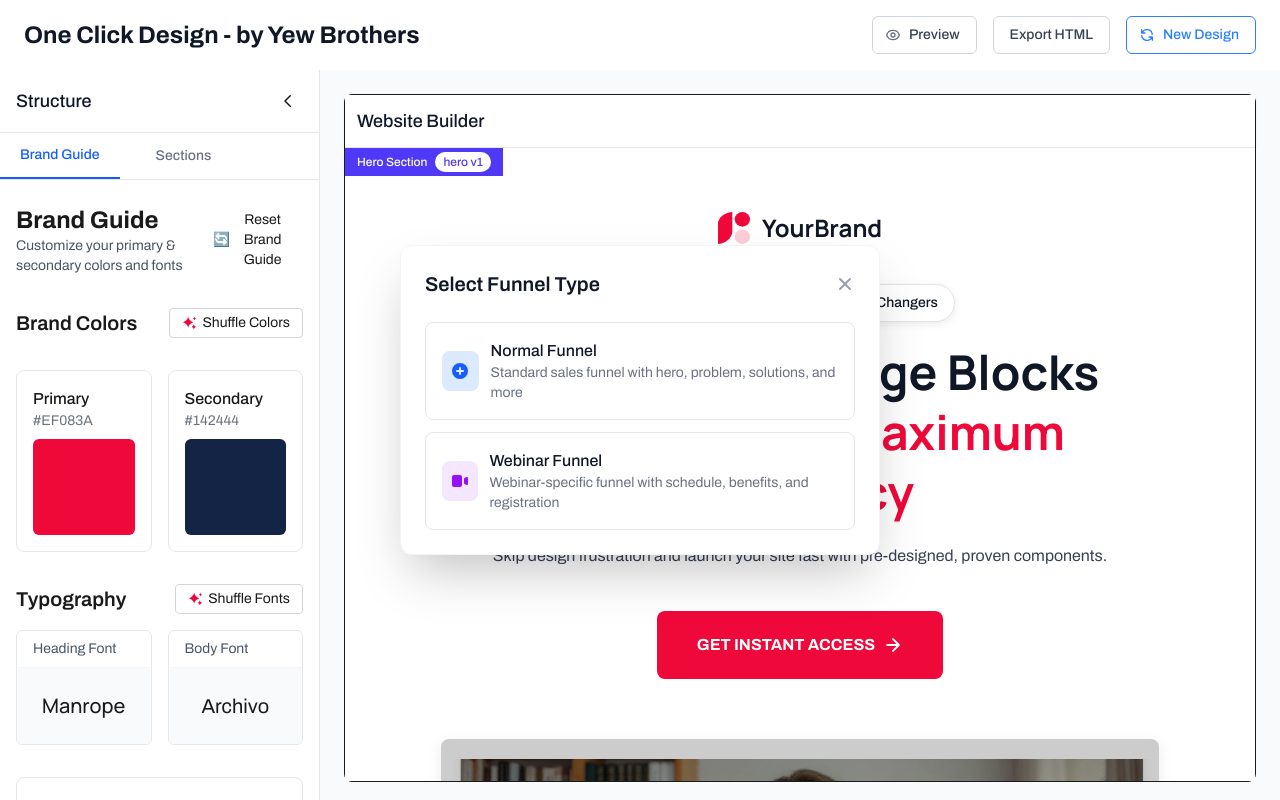
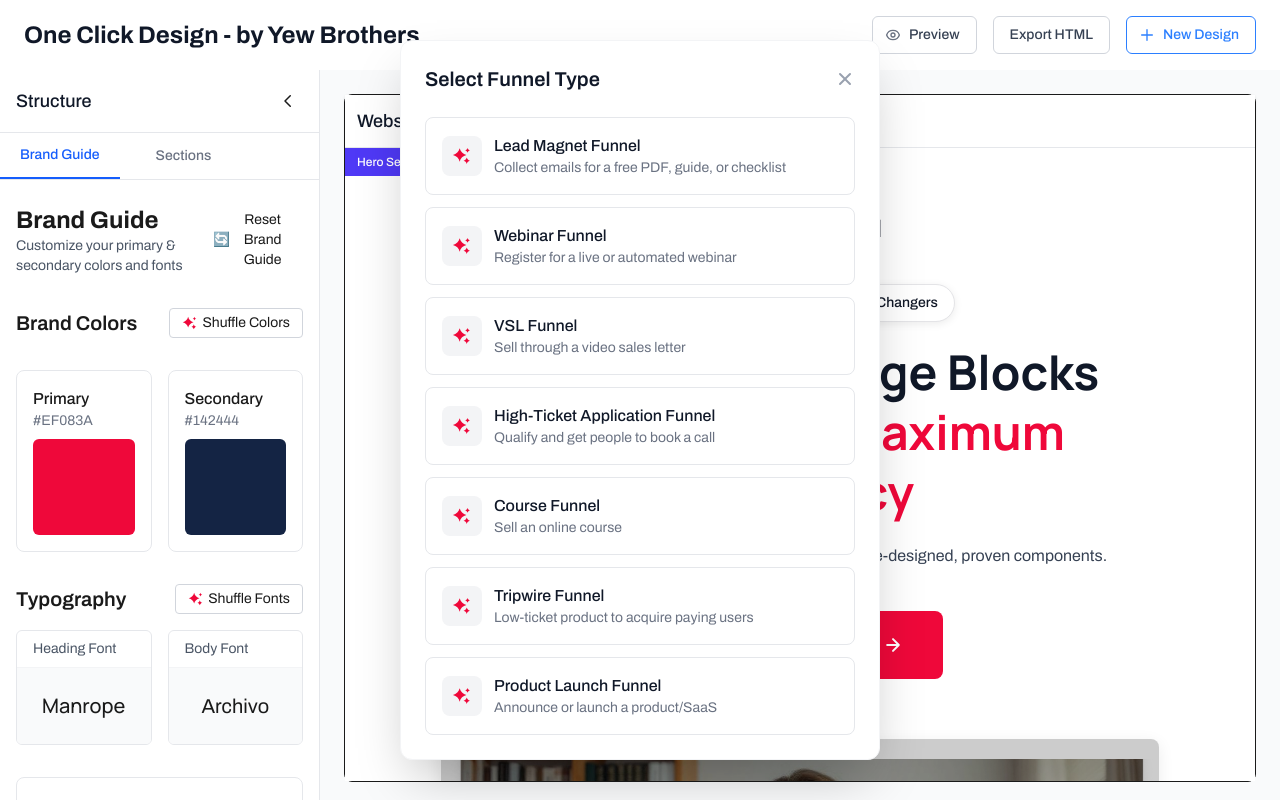
Before and after one commit to rayguang6/jackson-lego, a Next.js app: page / in a window 1280 px wide. Both pictures are taken after a click on the button "New Design". Built offline with nearby package versions, Linux system fonts and the light colour scheme.

Commit message:
add funnel type selection for new design

```diff
--- a/src/app/page.tsx
+++ b/src/app/page.tsx
@@ -45,12 +45,7 @@ export default function Home() {
             viewBox="0 0 24 24"
             stroke="currentColor"
           >
-            <path
-              strokeLinecap="round"
-              strokeLinejoin="round"
-              strokeWidth={2}
-              d="M4 4v5h.582m15.356 2A8.001 8.001 0 004.582 9m0 0H9m11 11v-5h-.581m0 0a8.003 8.003 0 01-15.357-2m15.357 2H15"
-            />
+            <path strokeLinecap="round" strokeLinejoin="round" strokeWidth={2} d="M12 4v16M4 12h16" />
           </svg>
           New Design
         </button>
--- a/src/components/FunnelSelectionDialog.tsx
+++ b/src/components/FunnelSelectionDialog.tsx
@@ -1,6 +1,8 @@
 import React from 'react';
 import { SectionType, ThemeType, VersionType, WebsiteSection } from '@/lib/types';
 import { v4 as uuidv4 } from 'uuid';
+import { StarIcon } from '@/components/template-ui/icons/StarIcon';
+import { getTemplatesForSectionType } from '@/lib/templates';
 
 interface FunnelSelectionDialogProps {
   onClose: () => void;
@@ -8,143 +10,71 @@ interface FunnelSelectionDialogProps {
 }
 
 const FunnelSelectionDialog: React.FC<FunnelSelectionDialogProps> = ({ onClose, onSelect }) => {
-  const handleSelectFunnel = (type: 'normal' | 'webinar') => {
-    let sections: WebsiteSection[] = [];
+  // Define all funnel options and their section sequences
+  const funnelDefinitions: Array<{
+    id: 'lead-magnet' | 'webinar' | 'vsl' | 'high-ticket' | 'course' | 'tripwire' | 'launch';
+    name: string;
+    desc: string;
+    sectionTypes: SectionType[];
+  }> = [
+    { id: 'lead-magnet', name: 'Lead Magnet Funnel', desc: 'Collect emails for a free PDF, guide, or checklist', sectionTypes: [
+      SectionType.S01_Hero, SectionType.S03_Problem, SectionType.S04_Solutions, SectionType.S05_FeaturesOrServices,
+      SectionType.S13_About, SectionType.S07_Testimonials, SectionType.S08_FAQ, SectionType.S16_CTA
+    ] },
+    { id: 'webinar', name: 'Webinar Funnel', desc: 'Register for a live or automated webinar', sectionTypes: [
+      SectionType.S17_WebinarHero, SectionType.S04_Solutions, SectionType.S05_FeaturesOrServices,
+      SectionType.S12_WhoIsThisFor, SectionType.S13_About, SectionType.S07_Testimonials,
+      SectionType.S08_FAQ, SectionType.S18_WebinarCTA
+    ] },
+    { id: 'vsl', name: 'VSL Funnel', desc: 'Sell through a video sales letter', sectionTypes: [
+      SectionType.S01_Hero, SectionType.S03_Problem, SectionType.S09_BeforeAfter, SectionType.S04_Solutions,
+      SectionType.S05_FeaturesOrServices, SectionType.S07_Testimonials, SectionType.S15_Guarantee, SectionType.S16_CTA
+    ] },
+    { id: 'high-ticket', name: 'High-Ticket Application Funnel', desc: 'Qualify and get people to book a call', sectionTypes: [
+      SectionType.S01_Hero, SectionType.S03_Problem, SectionType.S12_WhoIsThisFor, SectionType.S04_Solutions,
+      SectionType.S05_FeaturesOrServices, SectionType.S14_CaseStudy, SectionType.S13_About, SectionType.S08_FAQ, SectionType.S16_CTA
+    ] },
+    { id: 'course', name: 'Course Funnel', desc: 'Sell an online course', sectionTypes: [
+      SectionType.S01_Hero, SectionType.S09_BeforeAfter, SectionType.S04_Solutions, SectionType.S05_FeaturesOrServices,
+      SectionType.S12_WhoIsThisFor, SectionType.S07_Testimonials, SectionType.S08_FAQ, SectionType.S15_Guarantee, SectionType.S16_CTA
+    ] },
+    { id: 'tripwire', name: 'Tripwire Funnel', desc: 'Low-ticket product to acquire paying users', sectionTypes: [
+      SectionType.S01_Hero, SectionType.S03_Problem, SectionType.S05_FeaturesOrServices, SectionType.S07_Testimonials,
+      SectionType.S15_Guarantee, SectionType.S16_CTA
+    ] },
+    { id: 'launch', name: 'Product Launch Funnel', desc: 'Announce or launch a product/SaaS', sectionTypes: [
+      SectionType.S01_Hero, SectionType.S05_FeaturesOrServices, SectionType.S06_HowItWorks, SectionType.S13_About,
+      SectionType.S07_Testimonials, SectionType.S08_FAQ, SectionType.S16_CTA
+    ] },
+  ];
 
-    if (type === 'normal') {
-      sections = [
-        {
-          id: uuidv4(),
-          type: SectionType.S01_Hero,
-          title: 'Hero Section',
-          order: 0,
-          templateId: `${SectionType.S01_Hero}-${VersionType.v1}-${ThemeType.light}`,
-          theme: ThemeType.light,
-          content: {},
-        },
-        {
-          id: uuidv4(),
-          type: SectionType.S03_Problem,
-          title: 'Problem Section',
-          order: 1,
-          templateId: `${SectionType.S03_Problem}-${VersionType.v1}-${ThemeType.dark}`,
-          theme: ThemeType.light,
-          content: {},
-        },
-        {
-          id: uuidv4(),
-          type: SectionType.S04_Solutions,
-          title: 'Solutions Section',
-          order: 2,
-          templateId: `${SectionType.S04_Solutions}-${VersionType.v1}-${ThemeType.light}`,
-          theme: ThemeType.light,
-          content: {},
-        },
-        {
-          id: uuidv4(),
-          type: SectionType.S05_FeaturesOrServices,
-          title: 'Features Section',
-          order: 3,
-          templateId: `${SectionType.S05_FeaturesOrServices}-${VersionType.v1}-${ThemeType.light}`,
-          theme: ThemeType.light,
-          content: {},
-        },
-        {
-          id: uuidv4(),
-          type: SectionType.S06_HowItWorks,
-          title: 'How It Works Section',
-          order: 4,
-          templateId: `${SectionType.S06_HowItWorks}-${VersionType.v1}-${ThemeType.light}`,
-          theme: ThemeType.light,
-          content: {},
-        },
-        {
-          id: uuidv4(),
-          type: SectionType.S07_Testimonials,
-          title: 'Testimonials Section',
-          order: 5,
-          templateId: `${SectionType.S07_Testimonials}-${VersionType.v1}-${ThemeType.light}`,
-          theme: ThemeType.light,
-          content: {},
-        },
-        {
-          id: uuidv4(),
-          type: SectionType.S16_CTA,
-          title: 'CTA Section',
-          order: 6,
-          templateId: `${SectionType.S16_CTA}-${VersionType.v1}-${ThemeType.light}`,
-          theme: ThemeType.light,
-          content: {},
-        },
-      ];
-    } else {
-      sections = [
-        {
-          id: uuidv4(),
-          type: SectionType.S17_WebinarHero,
-          title: 'Webinar Hero Section',
-          order: 0,
-          templateId: `${SectionType.S17_WebinarHero}-${VersionType.v1}-${ThemeType.light}`,
-          theme: ThemeType.light,
-          content: {},
-        },
-        {
-          id: uuidv4(),
-          type: SectionType.S18_WebinarBenefits,
-          title: 'Webinar Benefits Section',
-          order: 1,
-          templateId: `${SectionType.S18_WebinarBenefits}-${VersionType.v1}-${ThemeType.light}`,
-          theme: ThemeType.light,
-          content: {},
-        },
-        {
-          id: uuidv4(),
-          type: SectionType.S19_WebinarFeatures,
-          title: 'Webinar Features Section',
-          order: 2,
-          templateId: `${SectionType.S19_WebinarFeatures}-${VersionType.v1}-${ThemeType.light}`,
-          theme: ThemeType.light,
-          content: {},
-        },
-        {
-          id: uuidv4(),
-          type: SectionType.S20_WebinarTestimonials,
-          title: 'Webinar Testimonials Section',
-          order: 3,
-          templateId: `${SectionType.S20_WebinarTestimonials}-${VersionType.v1}-${ThemeType.light}`,
-          theme: ThemeType.light,
-          content: {},
-        },
-        {
-          id: uuidv4(),
-          type: SectionType.S21_WebinarPricing,
-          title: 'Webinar Pricing Section',
-          order: 4,
-          templateId: `${SectionType.S21_WebinarPricing}-${VersionType.v1}-${ThemeType.light}`,
-          theme: ThemeType.light,
-          content: {},
-        },
-        {
-          id: uuidv4(),
-          type: SectionType.S22_WebinarSchedule,
-          title: 'Webinar Schedule Section',
-          order: 5,
-          templateId: `${SectionType.S22_WebinarSchedule}-${VersionType.v1}-${ThemeType.light}`,
-          theme: ThemeType.light,
-          content: {},
-        },
-        {
-          id: uuidv4(),
-          type: SectionType.S23_WebinarCTA,
-          title: 'Webinar CTA Section',
-          order: 6,
-          templateId: `${SectionType.S23_WebinarCTA}-${VersionType.v1}-${ThemeType.light}`,
-          theme: ThemeType.light,
-          content: {},
-        },
-      ];
-    }
-
+  const handleSelectFunnel = (id: typeof funnelDefinitions[number]['id']) => {
+    const def = funnelDefinitions.find(f => f.id === id);
+    if (!def) return;
+    const sections: WebsiteSection[] = def.sectionTypes.map((type, idx) => {
+      // Pick first available template variant; fallback to v1-light
+      const variants = getTemplatesForSectionType(type);
+      let templateId: string;
+      let theme: ThemeType;
+      if (variants.length > 0) {
+        // Randomly pick a variant for diversity
+        const chosen = variants[Math.floor(Math.random() * variants.length)];
+        templateId = chosen.id;
+        theme = chosen.theme;
+      } else {
+        templateId = `${type}-${VersionType.v1}-${ThemeType.light}`;
+        theme = ThemeType.light;
+      }
+      return {
+        id: uuidv4(),
+        type,
+        title: `${type.replace(/^[A-Z0-9]+_?/, '')} Section`,
+        order: idx,
+        templateId,
+        theme,
+        content: {},
+      };
+    });
     onSelect(sections);
     onClose();
   };
@@ -165,39 +95,21 @@ const FunnelSelectionDialog: React.FC<FunnelSelectionDialogProps> = ({ onClose,
         </div>
 
         <div className="space-y-3">
-          <button
-            onClick={() => handleSelectFunnel('normal')}
-            className="w-full p-4 border border-gray-200 rounded-lg hover:border-blue-500 hover:bg-blue-50 transition-all duration-200 text-left group"
-          >
-            <div className="flex items-center gap-3">
-              <div className="w-10 h-10 rounded-lg bg-blue-100 flex items-center justify-center group-hover:bg-blue-200 transition-colors">
-                <svg xmlns="http://www.w3.org/2000/svg" className="h-5 w-5 text-blue-600" viewBox="0 0 20 20" fill="currentColor">
-                  <path fillRule="evenodd" d="M10 18a8 8 0 100-16 8 8 0 000 16zm1-11a1 1 0 10-2 0v2H7a1 1 0 100 2h2v2a1 1 0 102 0v-2h2a1 1 0 100-2h-2V7z" clipRule="evenodd" />
-                </svg>
+          {funnelDefinitions.map(f => (
+            <button
+              key={f.id}
+              onClick={() => handleSelectFunnel(f.id)}
+              className="w-full p-4 border border-gray-200 rounded-lg hover:bg-gray-50 transition-all duration-200 text-left flex items-center gap-3 group"
+            >
+              <div className="w-10 h-10 rounded-lg bg-gray-100 flex items-center justify-center group-hover:bg-gray-200 transition-colors">
+                <StarIcon className="h-5 w-5 text-gray-600" />
               </div>
               <div>
-                <h3 className="font-medium text-gray-900">Normal Funnel</h3>
-                <p className="text-sm text-gray-500">Standard sales funnel with hero, problem, solutions, and more</p>
+                <h3 className="font-medium text-gray-900">{f.name}</h3>
+                <p className="text-sm text-gray-500">{f.desc}</p>
               </div>
-            </div>
-          </button>
-
-          <button
-            onClick={() => handleSelectFunnel('webinar')}
-            className="w-full p-4 border border-gray-200 rounded-lg hover:border-blue-500 hover:bg-blue-50 transition-all duration-200 text-left group"
-          >
-            <div className="flex items-center gap-3">
-              <div className="w-10 h-10 rounded-lg bg-purple-100 flex items-center justify-center group-hover:bg-purple-200 transition-colors">
-                <svg xmlns="http://www.w3.org/2000/svg" className="h-5 w-5 text-purple-600" viewBox="0 0 20 20" fill="currentColor">
-                  <path d="M2 6a2 2 0 012-2h6a2 2 0 012 2v8a2 2 0 01-2 2H4a2 2 0 01-2-2V6zM14.553 7.106A1 1 0 0014 8v4a1 1 0 00.553.894l2 1A1 1 0 0018 13V7a1 1 0 00-1.447-.894l-2 1z" />
-                </svg>
-              </div>
-              <div>
-                <h3 className="font-medium text-gray-900">Webinar Funnel</h3>
-                <p className="text-sm text-gray-500">Webinar-specific funnel with schedule, benefits, and registration</p>
-              </div>
-            </div>
-          </button>
+            </button>
+          ))}
         </div>
       </div>
     </div>
```
